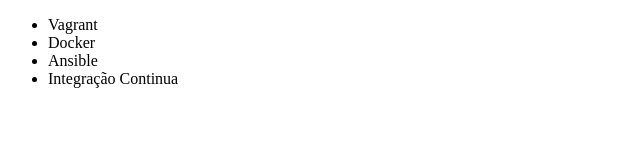
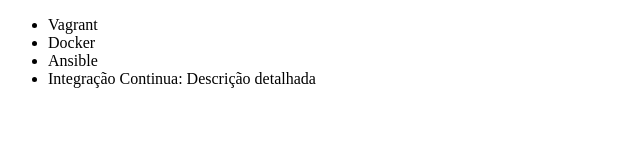
Before and after one commit to Julianacavalaro/git-e-github, a plain HTML site: page index.html in a window 1280 px wide. Shown: the whole page, without its empty margins (0-640 px from the left). Drawn offline with Linux system fonts and the light colour scheme.

Commit message:
Renomeando curso de integração continuada

```diff
--- a/index.html
+++ b/index.html
@@ -9,7 +9,7 @@
 		<li>Vagrant</li>
 		<li>Docker</li>
 		<li>Ansible</li>
-		<li>Integração Continua</li>
+		<li>Integração Continua: Descrição detalhada</li>
 	</ul>
 </body>
 </html>
```
